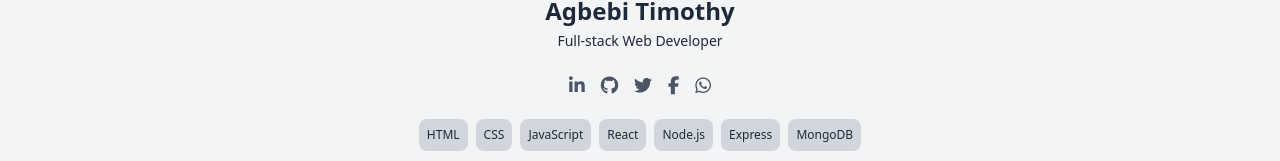
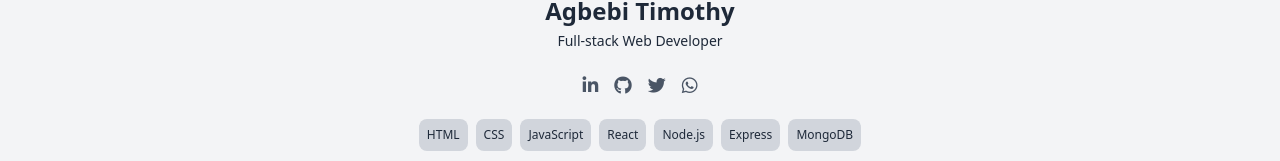
Before and after one commit to Agbebi/My-Portfolio, a React (Vite) app: page / in a window 1280 px wide. Shown: the part 384-545 px from the top of the page. Built offline with nearby package versions, Linux system fonts and the light colour scheme.

Commit message:
Added some connect to me methods

```diff
--- a/src/components/Contact.jsx
+++ b/src/components/Contact.jsx
@@ -45,20 +45,22 @@ const Contact = () => {
                     </form>
                 </div>
                 <div style={fadeInStyle} className='flex flex-col justify-start gap-5 p-3'>
-                    <GetAcross title="Call Us"
+                    <GetAcross title="Call Me"
                         description="Hey, just wanted to check in and see how you're doing today. Let me know if you need anything or just feel like chatting!"
                         icon="fa-solid fa-phone"
-                        input="+234 70 4277 5318" />
+                        input="+234 70 4277 5318"
+                        link="tel: +234 70 4277 5318" />
 
-                    <GetAcross title="Visit Us"
+                    <GetAcross title="Find Me"
                         description="Looking to build something amazing online? Find me here to explore how my web development skills can bring your digital ideas to life."
                         icon="fa-solid fa-map-pin"
                         input="Behind MGS, Otun Ekiti. Nigeria."
                     />
-                    <GetAcross title="Chat me"
+                    <GetAcross title="Chat Me"
                         description="You can start a conversation with me directly from here. Just send a message using the form above and I'll get back to you as soon as possible."
                         icon="fa-solid fa-comments"
                         input="Start Chat"
+                        link="https://wa.me/2347042775318?text=Hi%20there%2C%20I%27m%20interested%20in%20your%20services"
                     />
                 </div>
             </div>
--- a/src/components/GetAcross.jsx
+++ b/src/components/GetAcross.jsx
@@ -15,7 +15,7 @@ const GetAcross = (props) => {
                 <div className='bg-gray-300 p-1 rounded-full'>
                     <i className={props.icon}></i>
                 </div>
-                <a className='hover:underline cursor-pointer text-sm'>{props.input}</a>
+                <a href={props.link} className='hover:underline cursor-pointer text-sm'>{props.input}</a>
             </div>
         </div>
     );
--- a/src/components/Hero.jsx
+++ b/src/components/Hero.jsx
@@ -1,10 +1,18 @@
 import React from 'react';
 import Skills from './Skills';
+import icons from './icons';
 
 const Hero = () => {
+    const skills = ["HTML", "CSS", "JavaScript", "React", "Node.js", "Express", "MongoDB"];
 
-    const icons = ["fa-linkedin-in", "fa-github", "fa-twitter", "fa-facebook-f", "fa-whatsapp"];
-    const skills = ["HTML", "CSS", "JavaScript", "React", "Node.js", "Express", "MongoDB"];
+    const refLink = icons.links.map((link) =>{
+        return link;
+    })
+
+    const whatsAppLink = icons.links[3];
+    function openWhatsApp() {
+        window.open(whatsAppLink, '_blank');
+    }
 
     return (
         <section className="hero flex flex-col justify-center items-center text-center p-10 bg-gray-100 text-gray-800 min-h-[90vh]">
@@ -15,15 +23,15 @@ const Hero = () => {
             <p className='text-sm mb-5'>Full-stack Web Developer</p>
 
             <div className='social-icons flex text-lg space-x-4 text-gray-600 mb-5'>
-                {icons.map((icon, index) => (
-                    <a href="#" key={index}><i className={`fa-brands hover:text-orange-500 ${icon}`}></i></a>
+                {icons.icon.map((icon, index) => (
+                    <a href={refLink[index]} key={index}><i className={`fa-brands hover:text-orange-500 ${icon}`}></i></a>
                 ))}
             </div>
             <Skills items={skills} />
 
-            <div className='hero-buttons flex justify-center items-center mt-5'>
+            <div className='hero-buttons ${} flex justify-center items-center mt-5'>
                 <button className='cursor-pointer bg-gray-800 text-white px-4 py-2 rounded-lg mt-5 hover:bg-gray-700 transition-colors duration-300'>Download Resume</button>
-                <button className='cursor-pointer bg-white text-gray-800 border border-gray-800 px-4 py-2 rounded-lg mt-5 ml-4 hover:bg-gray-200 transition-colors duration-300'>Hire Me</button>
+                <button onClick={openWhatsApp} className='cursor-pointer bg-white text-gray-800 border border-gray-800 px-4 py-2 rounded-lg mt-5 ml-4 hover:bg-gray-200 transition-colors duration-300'>Hire Me</button>
             </div>
         </section>
     );
--- a/src/components/Interested.jsx
+++ b/src/components/Interested.jsx
@@ -6,13 +6,17 @@ const Interested = () => {
         animation: 'fadeIn 1s ease-in',
         animationTimeline: 'view()'
     };
+
+    function openContact() {
+        window.location.href = 'contact';
+    }
     return (
         <div style={
                         fadeInStyle} className='flex w-full justify-center items-center md:gap-10 gap-3 p-6 text-sm'>
             <div className="min-h-[30vh] p-5 flex flex-col justify-center items-start max-w-md rounded">
                 <h2 className='text-lg text-gray-800 font-semibold'>Interested for a project?</h2>
                 <p className='text-gray-600 text-xs py-5'>If you're looking for a dedicated and skilled developer to bring your project to life, I’d love to collaborate. Reach out to discuss your vision. I’m ready to help turn it into reality.</p>
-                <button className='cursor-pointer text-xs bg-gray-900 hover:bg-gray-700 text-white p-2 rounded-md'>Contact Me</button>
+                <button onClick={openContact} className='cursor-pointer text-xs bg-gray-900 hover:bg-gray-700 text-white p-2 rounded-md'>Contact Me</button>
             </div>
 
             <div className="bg-gray-100 min-h-[30vh] max-h-[100px] flex flex-col justify-center items-start min-w-[150px] max-w-md rounded shadow">
--- /dev/null
+++ b/src/components/icons.js
@@ -0,0 +1,6 @@
+const icons = {
+        links: ["https://www.linkedin.com/in/agbebi-timothy-325809341/","https://github.com/Agbebi","https://x.com/TimsLimited","https://wa.me/2347042775318?text=Hi%20there%2C%20I%27m%20interested%20in%20your%20services"],
+        icon: ["fa-linkedin-in", "fa-github", "fa-twitter", "fa-whatsapp"]
+    };
+
+    export default icons;
```
